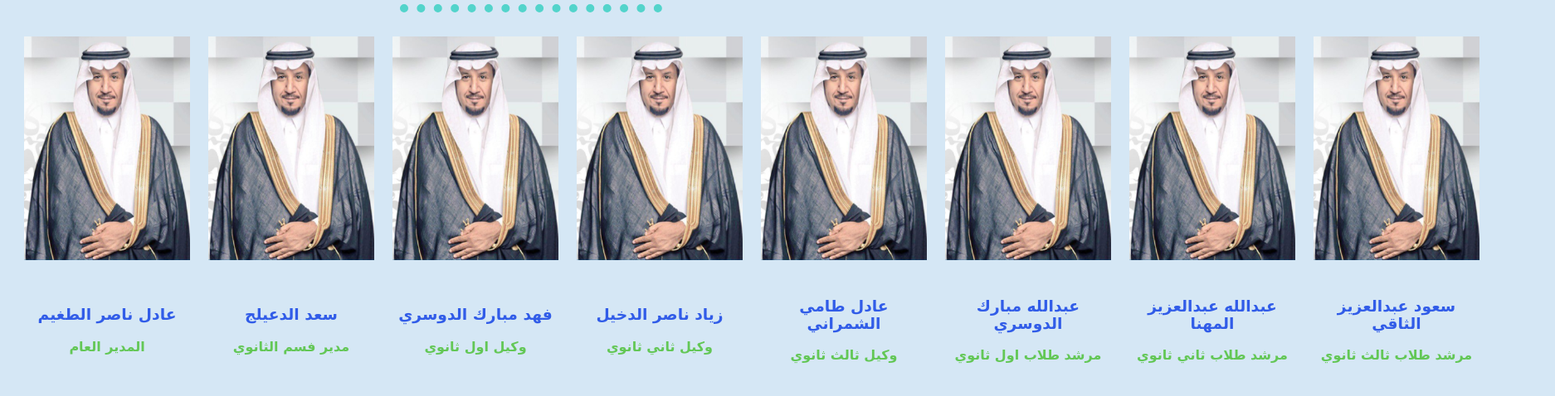
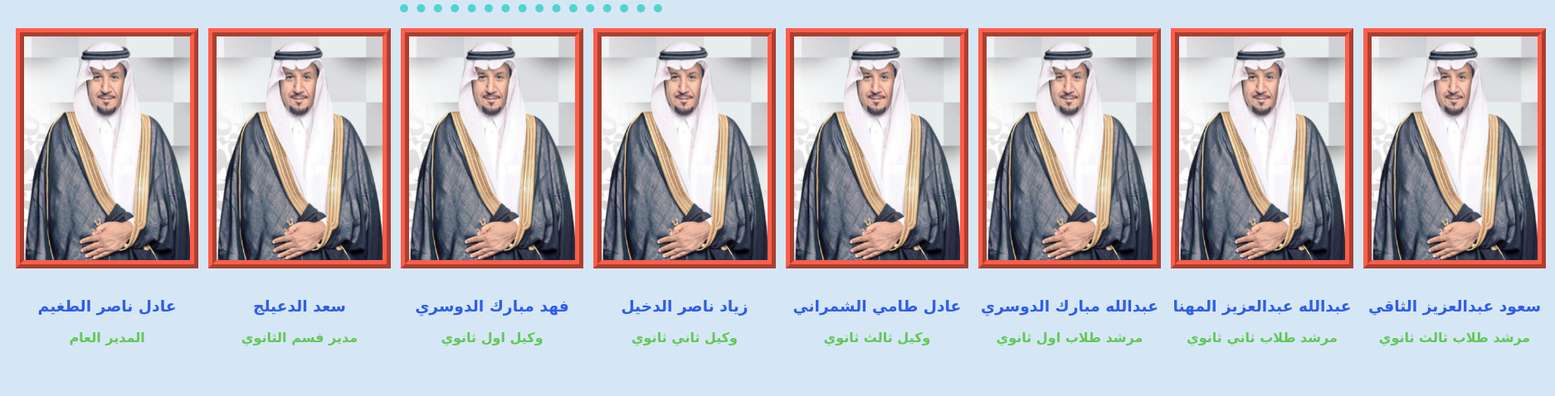
Before and after one commit to D7OoM3000/thanowy, a plain HTML site: page index.html in a window 1280 px wide. Shown: the part 286-764 px from the top of the page at 83% size, 1874 px wide, since content can reach past the window. Drawn offline with Linux system fonts and the light colour scheme.

Commit message:
border update

```diff
--- a/css/styles.css
+++ b/css/styles.css
@@ -41,3 +41,7 @@ a{font-family: cursive;
 .egg { color: #63C756;
 
 }
+.red { border-style: ridge; border-width: 10px; border-color: #FF5E49;
+
+
+}
--- a/index.html
+++ b/index.html
@@ -27,16 +27,16 @@
 </tr>
 </table>
 <hr>
-<table cellspacing='20'>
+<table cellspacing='10'>
 <tr>
-  <td>    <img src="1st.png" alt="" width="200" height="270"> </td>
-  <td>    <img src="1st.png" alt="" width="200" height="270"></td>
-  <td>    <img src="1st.png" alt="" width="200" height="270"></td>
-  <td>    <img src="1st.png" alt="" width="200" height="270"></td>
-  <td>   <img src="1st.png" alt="" width="200" height="270"></td>
-  <td>    <img src="1st.png" alt="" width="200" height="270"></td>
-  <td>    <img src="1st.png" alt="" width="200" height="270"></td>
-  <td>    <img src="1st.png" alt="" width="200" height="270"></td>
+  <td>    <img src="1st.png" alt="" width="200" height="270" class='red'> </td>
+  <td>    <img src="1st.png" alt="" width="200" height="270" class='red'></td>
+  <td>    <img src="1st.png" alt="" width="200" height="270" class='red'></td>
+  <td>    <img src="1st.png" alt="" width="200" height="270" class='red'></td>
+  <td>   <img src="1st.png" alt="" width="200" height="270" class='red'></td>
+  <td>    <img src="1st.png" alt="" width="200" height="270" class='red'></td>
+  <td>    <img src="1st.png" alt="" width="200" height="270" class='red'></td>
+  <td>    <img src="1st.png" alt="" width="200" height="270" class='red'></td>
 </tr>
 <tr>
 <td><center><h3>عادل ناصر الطغيم </h3> <p class="egg"><strong>المدير العام</strong></p></center> </td>
```
